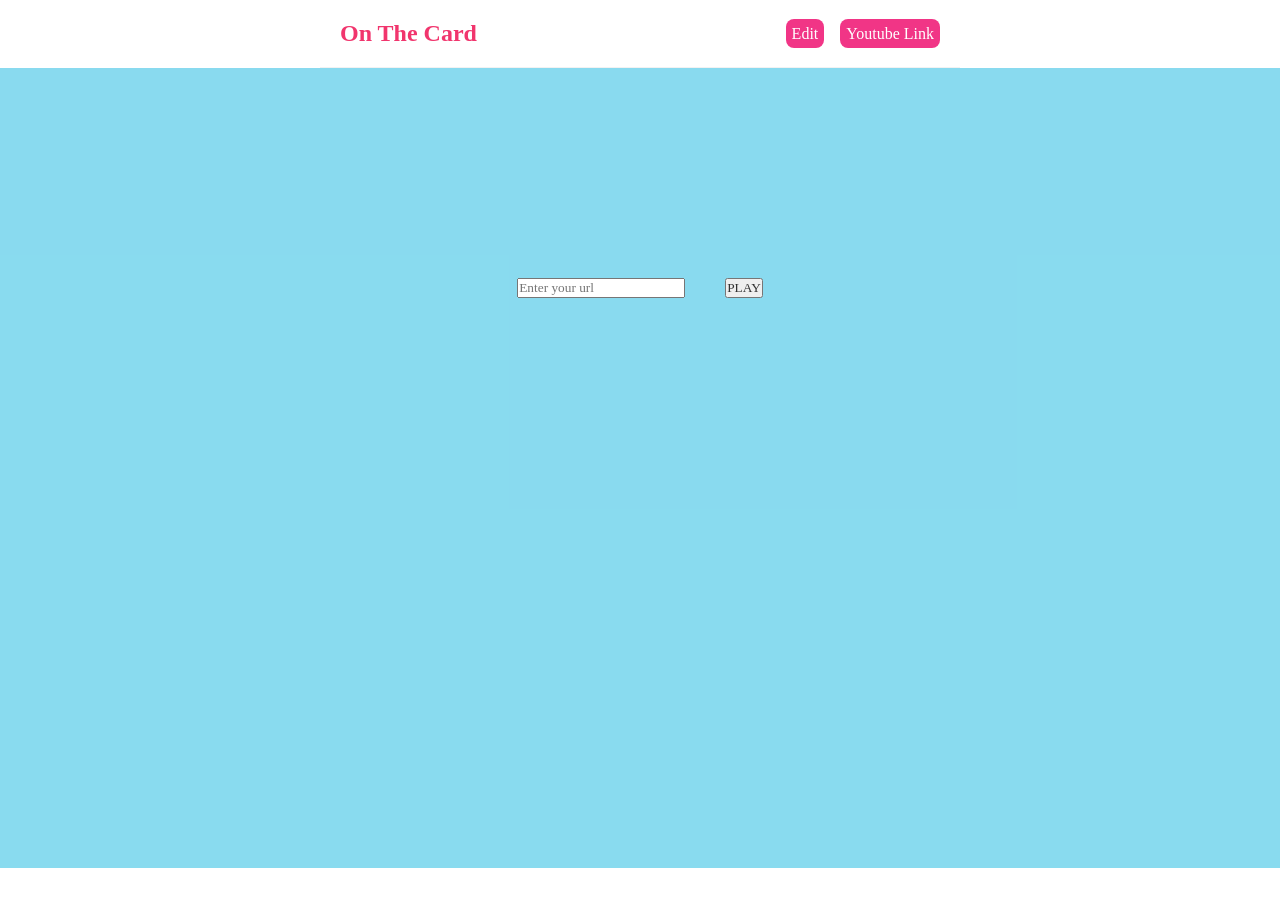
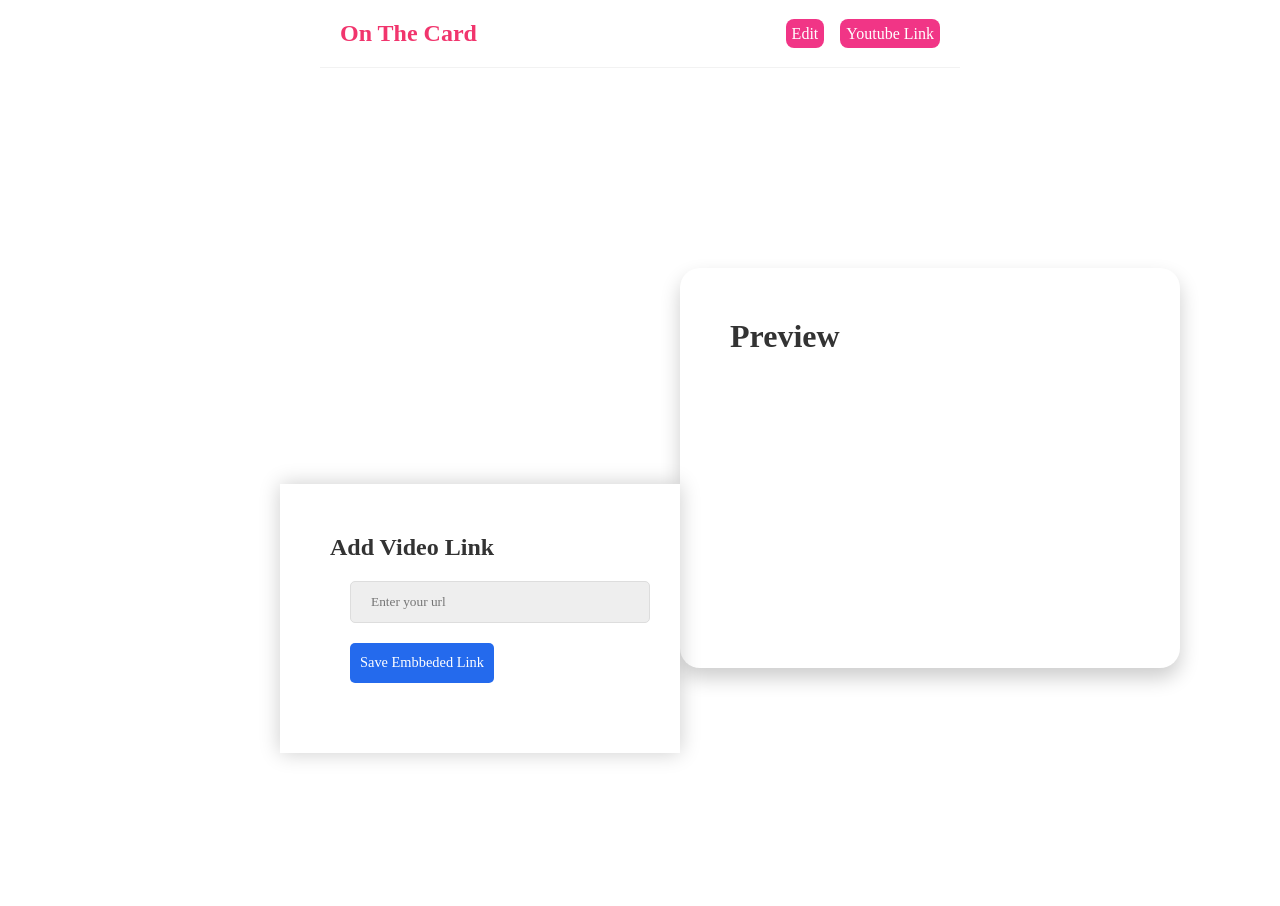
Before and after one commit to taibui324/onthecard-compo, a React (Create React App) app in the folder compo/: page /youtube in a window 1280 px wide. Shown: the top 906 px of the page. Before the commit the page ends 868 px from the top, so only its background shows below. Built offline with nearby package versions, Linux system fonts and the light colour scheme.

Commit message:
Update Youtube.js

```diff
--- a/compo/src/Youtube.js
+++ b/compo/src/Youtube.js
@@ -1,6 +1,77 @@
 import React from 'react';
 import './index.css';
+import Preview2 from "./Preview2";
 import ReactPlayer from "react-player";
+import styled , { createGlobalStyle, css} from 'styled-components';
+
+
+const GlobalStyle = createGlobalStyle`
+html {
+  height: 100%
+}
+body {
+  font-family: Arial;
+  background: lightblue;
+  height: 100%;
+  margin: 0;
+  color: #555;
+}
+`;
+
+const shareStyles = css`
+  background-color: #eee;
+  height: 40px;
+  border-radius:5px;
+  border: 1px solid #ddd;
+  margin: 10px 0 20px 0;
+  padding: 20px;
+  box-sizing: border-box;
+`;
+
+
+
+const StyledFormWrapper = styled.div`
+  display:flex;
+  justify-content:center;
+  align-items: center;
+  height: 100vh;
+  padding: 0 20px;
+`;
+
+const StyledForm = styled.form`
+  position: relative;
+  bottom : 650px;
+  right: 160px;
+  width: 100%;
+  max-width: 400px;
+  padding: 50px;
+  background-color: #fff;
+  box-sizing: border-box;
+  box-shadow: 0px 0px 20px 0px rgba(0, 0, 0, 0.2);
+`;
+
+const StyledInput = styled.input`
+  display: block;
+  width: 100%;
+  ${shareStyles}
+`;
+
+
+
+const StyledButton = styled.button`
+display: block;
+background-color: #246aed;
+color: #fff;
+font-size: 0.9rem;
+border: 0;
+border-radius: 5px;
+height: 40px;
+padding: 0 10px;
+cursor: pointer;
+box-sizing: border-box;
+`;
+
+
 
 class Youtube extends React.Component{
 
@@ -24,18 +95,31 @@ class Youtube extends React.Component{
 
   render(){
     return (
-      <div className="Youtube">
-        <header className="Youtube-header">
+
+      <div className="Form">
+      <Preview2 />
+        <StyledFormWrapper>
+       <StyledForm onSubmit={this.handleSubmit}>
+        <h2> Add Video Link  </h2>
+
           <div>
-              <form onSubmit={this.handleSubmit}>
-                <input onChange={this.handleChange} style={{margin:"20px"}} className="form-control" type="text" placeholder="Enter your url" />
-                <button style={{margin:"20px"}} className="btn btn-primary">PLAY </button>
-              </form>
+                <StyledInput onChange={this.handleChange} style={{margin:"20px"}} className="form-control" type="text" placeholder="Enter your url" />
+                <StyledButton style={{margin:"20px"}} className="btn btn-primary">Save Embbeded Link </StyledButton>
 
           </div>
-          <ReactPlayer url={this.state.url} controls={true} />
-        </header>
-      </div>
+
+          </StyledForm>
+
+        </StyledFormWrapper>
+
+
+       <ReactPlayer className='react-player'
+        width='38%'
+        height='33%'
+        controls={true}
+        url={this.state.url} controls={true} />
+       </div>
+
     );
   }
 
```
